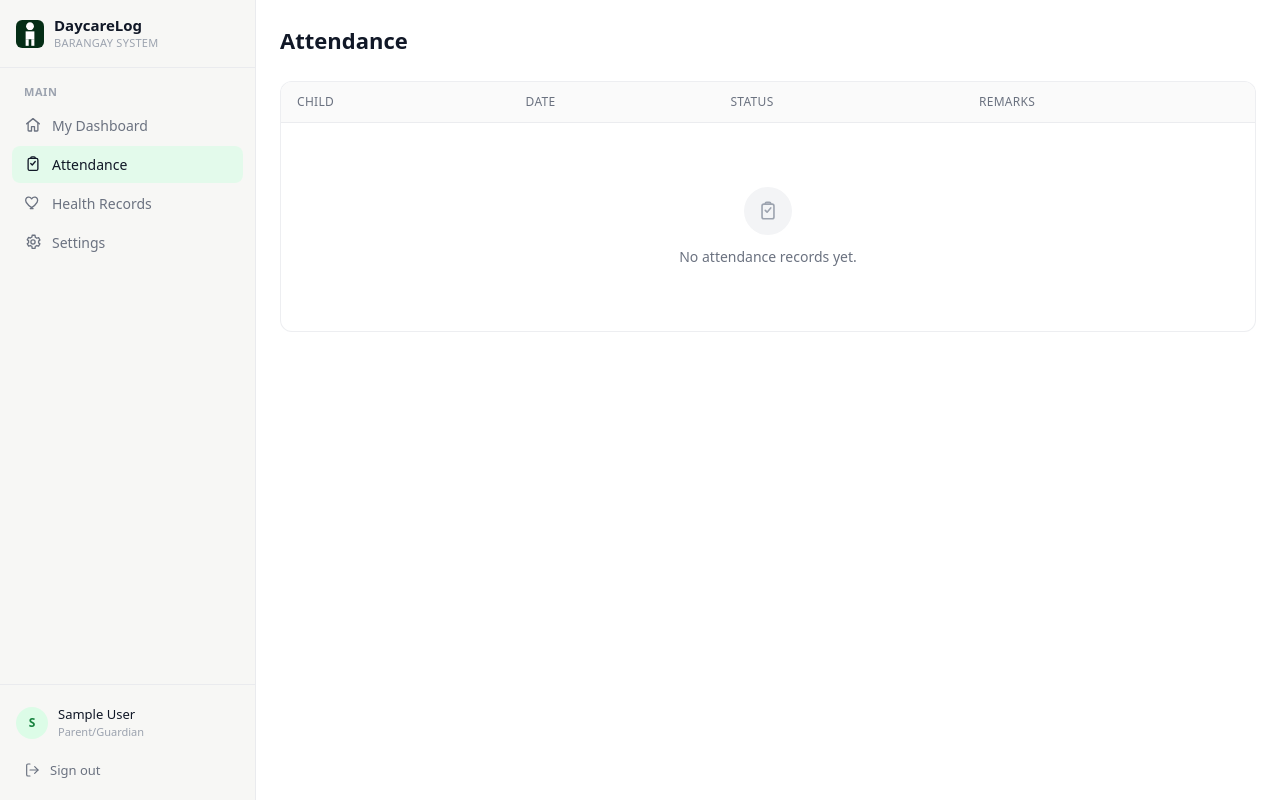
After one commit to earl1605/daycarelog-python, a Django app: page /dashboard/parent/attendance/ in a window 1280 px wide. The commit adds this page. Run offline with Django 5.2, Linux system fonts and the light colour scheme; the visitor is signed in with stand-in values (Sample User, id 1); some libraries are stand-ins or nearby versions.

Commit message:
Add full Parent/Guardian role support: verified linking, read-only views, defense-in-depth permissions
Implements the Parent/Guardian role end-to-end per the audited plan:

- Public self-registration now creates STAFF accounts only (never PARENT),
  matching the earlier Spring Boot alignment decision - a parent claiming
  a specific child needs staff verification, not open self-service.
- New "Create a Guardian Account" flow on the Guardians page: STAFF/ADMIN
  creates a Parent/Guardian User + GuardianProfile together in one step,
  with a generated temporary password shown once (not emailed - no email
  backend exists in this project).
- New read-only parent-facing views: Attendance and Health Records,
  scoped to the logged-in parent's own linked children via GuardianProfile
  (reused, not duplicated). Added to the parent sidebar alongside the
  existing My Dashboard/Settings.
- REST API: HealthRecordViewSet/AttendanceViewSet now allow parent read
  access scoped by child__guardian__user ownership (previously staff-only
  with no parent access at all), reusing the IsStaffOrAdminOrReadOnlyOwnChild
  permission already proven on ChildViewSet. Writes remain staff/admin-only.
- "Staff" role label renamed to "Staff/BHW" (display label only, via
  TextChoices - no stored value changed, so no data migration needed
  beyond the choices metadata itself).

Verified end-to-end against the real Supabase DB: self-registration lands
on the full staff dashboard (not parent); a guardian account created via
the dashboard can log in with its temp password and sees only its own
child's attendance/health records, not another guardian's; parent is
blocked with 403 from every staff-only dashboard URL and from writing via
the API; API reads are correctly scoped per-guardian.

Not built (flagged, not assumed): announcements feature (no existing data
model for it), email-based invites (no SMTP backend configured - temp
password shown in-app instead), parent-initiated edits.

```diff
--- a/accounts/models.py
+++ b/accounts/models.py
@@ -5,7 +5,7 @@ from django.db import models
 class User(AbstractUser):
     class Role(models.TextChoices):
         PARENT = "PARENT", "Parent/Guardian"
-        STAFF = "STAFF", "Staff"
+        STAFF = "STAFF", "Staff/BHW"
         ADMIN = "ADMIN", "Admin"
 
     class Suffix(models.TextChoices):
--- /dev/null
+++ b/accounts/utils.py
@@ -0,0 +1,8 @@
+import secrets
+
+_TEMP_PASSWORD_CHARS = "ABCDEFGHJKLMNPQRSTUVWXYZabcdefghjkmnpqrstuvwxyz23456789"
+
+
+def generate_temp_password(length=12):
+    """Random password avoiding visually ambiguous characters (0/O, 1/l/I)."""
+    return "".join(secrets.choice(_TEMP_PASSWORD_CHARS) for _ in range(length))
--- a/accounts/views.py
+++ b/accounts/views.py
@@ -4,7 +4,7 @@ from django.contrib.auth.views import LoginView
 from django.shortcuts import redirect, render
 from django.urls import reverse_lazy
 
-from .forms import DaycareLoginForm, ParentRegistrationForm
+from .forms import DaycareLoginForm, PublicRegistrationForm
 
 
 def landing(request):
@@ -16,13 +16,13 @@ def register(request):
         return redirect("accounts:redirect_after_login")
 
     if request.method == "POST":
-        form = ParentRegistrationForm(request.POST)
+        form = PublicRegistrationForm(request.POST)
         if form.is_valid():
             form.save()
             messages.success(request, "Account created! Please sign in.")
             return redirect("accounts:login")
     else:
-        form = ParentRegistrationForm()
+        form = PublicRegistrationForm()
 
     return render(request, "accounts/register.html", {"form": form})
 
--- a/dashboard/urls.py
+++ b/dashboard/urls.py
@@ -23,4 +23,6 @@ urlpatterns = [
     path("reports/export/", views.reports_export_csv, name="reports_export_csv"),
     path("settings/", views.settings_view, name="settings"),
     path("parent/", views.parent_home, name="parent_home"),
+    path("parent/attendance/", views.parent_attendance_list, name="parent_attendance_list"),
+    path("parent/health-records/", views.parent_health_records_list, name="parent_health_records_list"),
 ]
--- a/dashboard/views.py
+++ b/dashboard/views.py
@@ -13,7 +13,13 @@ from django.views.decorators.http import require_POST
 
 from accounts.decorators import admin_required, staff_or_admin_required
 from accounts.forms import ProfileForm, StaffAccountForm
-from dashboard.forms import AttendanceForm, ChildForm, GuardianProfileForm, HealthRecordForm
+from dashboard.forms import (
+    AttendanceForm,
+    ChildForm,
+    GuardianAccountCreateForm,
+    GuardianProfileForm,
+    HealthRecordForm,
+)
 from enrollment.models import Attendance, Child, GuardianProfile, HealthRecord
 
 User = get_user_model()
@@ -119,16 +125,25 @@ def child_delete(request, pk):
 
 @staff_or_admin_required
 def guardians_list(request):
+    created_guardian = None
     if request.method == "POST":
-        form = GuardianProfileForm(request.POST)
+        form = GuardianAccountCreateForm(request.POST)
         if form.is_valid():
-            form.save()
-            messages.success(request, "Guardian profile added successfully.")
-            return redirect("dashboard:guardians_list")
+            guardian_profile, temp_password = form.save()
+            created_guardian = {
+                "name": guardian_profile.user.get_full_name(),
+                "email": guardian_profile.user.email,
+                "password": temp_password,
+            }
+            form = GuardianAccountCreateForm()
     else:
-        form = GuardianProfileForm()
+        form = GuardianAccountCreateForm()
     guardians = GuardianProfile.objects.select_related("user").all()
-    return render(request, "dashboard/guardians_list.html", {"guardians": guardians, "form": form})
+    return render(
+        request,
+        "dashboard/guardians_list.html",
+        {"guardians": guardians, "form": form, "created_guardian": created_guardian},
+    )
 
 
 @staff_or_admin_required
@@ -337,3 +352,31 @@ def parent_home(request):
         "dashboard/parent_home.html",
         {"guardian_profile": guardian_profile, "children": children},
     )
+
+
+@login_required
+def parent_attendance_list(request):
+    if request.user.is_staff_role:
+        return redirect("dashboard:home")
+    guardian_profile = GuardianProfile.objects.filter(user=request.user).first()
+    records = (
+        Attendance.objects.filter(child__guardian=guardian_profile).select_related("child")
+        if guardian_profile
+        else Attendance.objects.none()
+    )
+    return render(request, "dashboard/parent_attendance_list.html", {"records": records})
+
+
+@login_required
+def parent_health_records_list(request):
+    if request.user.is_staff_role:
+        return redirect("dashboard:home")
+    guardian_profile = GuardianProfile.objects.filter(user=request.user).first()
+    records = (
+        HealthRecord.objects.filter(child__guardian=guardian_profile).select_related(
+            "child", "recorded_by"
+        )
+        if guardian_profile
+        else HealthRecord.objects.none()
+    )
+    return render(request, "dashboard/parent_health_records_list.html", {"records": records})
--- a/templates/accounts/register.html
+++ b/templates/accounts/register.html
@@ -9,7 +9,7 @@
         <div class="w-14 h-14 rounded-2xl glass flex items-center justify-center text-2xl animate-float animation-delay-400">📋</div>
     </div>
     <h2 class="text-4xl font-extrabold leading-tight mb-4">Join hundreds of<br>barangay centers.</h2>
-    <p class="text-green-100 text-lg">Create an account to enroll your child and track their attendance and health records.</p>
+    <p class="text-green-100 text-lg">Create a Staff/BHW account to manage enrollment, attendance, and health records for your daycare center.</p>
     <ul class="mt-6 space-y-2 text-green-100 text-sm">
         <li class="flex items-center gap-2"><span class="text-green-300">&check;</span>Free to use</li>
         <li class="flex items-center gap-2"><span class="text-green-300">&check;</span>Secure &amp; private</li>
@@ -22,7 +22,7 @@
         <span class="group-hover:-translate-x-1 transition-transform duration-200 inline-block">&larr;</span> Back to Home
     </a>
     <h1 class="text-xl font-extrabold text-gray-900 mb-0.5">Create your account</h1>
-    <p class="text-gray-500 text-xs mb-3">Parent/Guardian registration for DaycareLog</p>
+    <p class="text-gray-500 text-xs mb-3">Staff/BHW registration for DaycareLog. Parent/Guardian accounts are created by staff from the Guardians page.</p>
 
     {% if form.non_field_errors %}
         <div class="mb-3 px-3 py-2.5 bg-red-50 border border-red-200 rounded-xl text-sm text-red-700 font-medium">
--- /dev/null
+++ b/templates/dashboard/parent_attendance_list.html
@@ -0,0 +1,45 @@
+{% extends "layouts/app.html" %}
+{% load icons %}
+{% block title %}Attendance - DaycareLog{% endblock %}
+{% block content %}
+<div class="space-y-6">
+    <h1 class="text-[22px] font-bold text-gray-900">Attendance</h1>
+
+    <div class="bg-white rounded-xl border border-gray-200/70 overflow-x-auto">
+        <table class="w-full text-sm">
+            <thead class="bg-[#FAFAFA] text-gray-500 text-xs uppercase tracking-wide border-b border-gray-200/70">
+                <tr>
+                    <th class="text-left px-4 py-3 font-medium">Child</th>
+                    <th class="text-left px-4 py-3 font-medium">Date</th>
+                    <th class="text-left px-4 py-3 font-medium">Status</th>
+                    <th class="text-left px-4 py-3 font-medium">Remarks</th>
+                </tr>
+            </thead>
+            <tbody class="divide-y divide-gray-100">
+                {% for record in records %}
+                    <tr class="hover:bg-gray-50/60 transition-colors duration-150">
+                        <td class="px-4 py-3 font-medium text-gray-900">{{ record.child }}</td>
+                        <td class="px-4 py-3 text-gray-500">{{ record.date }}</td>
+                        <td class="px-4 py-3">
+                            <span class="px-2.5 py-1 rounded-lg text-xs font-medium capitalize
+                                {% if record.status == 'PRESENT' %}bg-green-100 text-green-700
+                                {% elif record.status == 'LATE' %}bg-amber-100 text-amber-600
+                                {% else %}bg-red-100 text-red-600{% endif %}">
+                                {{ record.get_status_display }}
+                            </span>
+                        </td>
+                        <td class="px-4 py-3 text-gray-500">{{ record.remarks|default:"—" }}</td>
+                    </tr>
+                {% empty %}
+                    <tr><td colspan="4" class="text-center py-16">
+                        <span class="inline-flex w-12 h-12 rounded-full bg-gray-100 text-gray-400 items-center justify-center mb-3">
+                            {% icon "clipboard" cls="w-[22px] h-[22px]" %}
+                        </span>
+                        <p class="font-medium text-gray-500">No attendance records yet.</p>
+                    </td></tr>
+                {% endfor %}
+            </tbody>
+        </table>
+    </div>
+</div>
+{% endblock %}
--- a/templates/layouts/app.html
+++ b/templates/layouts/app.html
@@ -28,6 +28,8 @@
             {% url 'dashboard:settings' as url_settings %}
             {% url 'dashboard:account_management' as url_accounts %}
             {% url 'dashboard:parent_home' as url_parent %}
+            {% url 'dashboard:parent_attendance_list' as url_parent_attendance %}
+            {% url 'dashboard:parent_health_records_list' as url_parent_health %}
 
             {% if user.is_staff_role %}
                 <div>
@@ -92,6 +94,14 @@
                             {% icon "home" %}
                             <span class="flex-1 truncate">My Dashboard</span>
                         </a>
+                        <a href="{{ url_parent_attendance }}" class="group flex items-center gap-2.5 px-3 py-2 rounded-lg text-[14px] font-medium transition-colors duration-150 {% if request.path == url_parent_attendance %}bg-primary-100/70 text-gray-900{% else %}text-gray-500 hover:bg-gray-900/[0.04] hover:text-gray-800{% endif %}">
+                            {% icon "clipboard" %}
+                            <span class="flex-1 truncate">Attendance</span>
+                        </a>
+                        <a href="{{ url_parent_health }}" class="group flex items-center gap-2.5 px-3 py-2 rounded-lg text-[14px] font-medium transition-colors duration-150 {% if request.path == url_parent_health %}bg-primary-100/70 text-gray-900{% else %}text-gray-500 hover:bg-gray-900/[0.04] hover:text-gray-800{% endif %}">
+                            {% icon "heart" %}
+                            <span class="flex-1 truncate">Health Records</span>
+                        </a>
                         <a href="{{ url_settings }}" class="group flex items-center gap-2.5 px-3 py-2 rounded-lg text-[14px] font-medium transition-colors duration-150 {% if request.path == url_settings %}bg-primary-100/70 text-gray-900{% else %}text-gray-500 hover:bg-gray-900/[0.04] hover:text-gray-800{% endif %}">
                             {% icon "settings" %}
                             <span class="flex-1 truncate">Settings</span>
```
Also changed, not shown: accounts/forms.py (+10 -5 lines), api/serializers.py (+7 -4 lines), api/views.py (+16 -4 lines), dashboard/forms.py (+53 -0 lines), templates/dashboard/guardians_list.html (+21 -5 lines), templates/dashboard/parent_health_records_list.html (added, +42 -0 lines), accounts/migrations/0003_alter_user_role.py (added).
